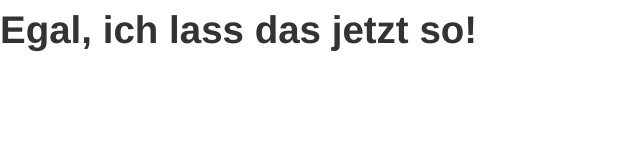
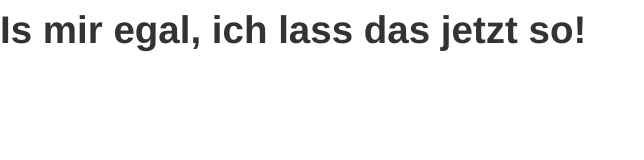
Before and after one commit to silkekathi/webeng2013, a plain HTML site: page index.html in a window 1280 px wide. Shown: the whole page, without its empty margins (0-644 px from the left). Drawn offline with nearby package versions, Linux system fonts and the light colour scheme; files that its build step writes are made by us from their sources; files whose address does not match are found by name.

Commit message:
Erste Änderung für Mittwoch

```diff
--- a/index.html
+++ b/index.html
@@ -1,13 +1,14 @@
 <!DOCTYPE html>
 <html>
   <head>
+  	<meta charset="utf-8">
     <title>Bootstrap 101 Template</title>
     <meta name="viewport" content="width=device-width, initial-scale=1.0">
     <!-- Bootstrap -->
     <link href="css/bootstrap.min.css" rel="stylesheet" media="screen">
   </head>
   <body>
-    <h1>Egal, ich lass das jetzt so!</h1>
+    <h1>Is mir egal, ich lass das jetzt so!</h1>
     <script src="http://code.jquery.com/jquery.js"></script>
     <script src="js/bootstrap.min.js"></script>
   </body>
```
